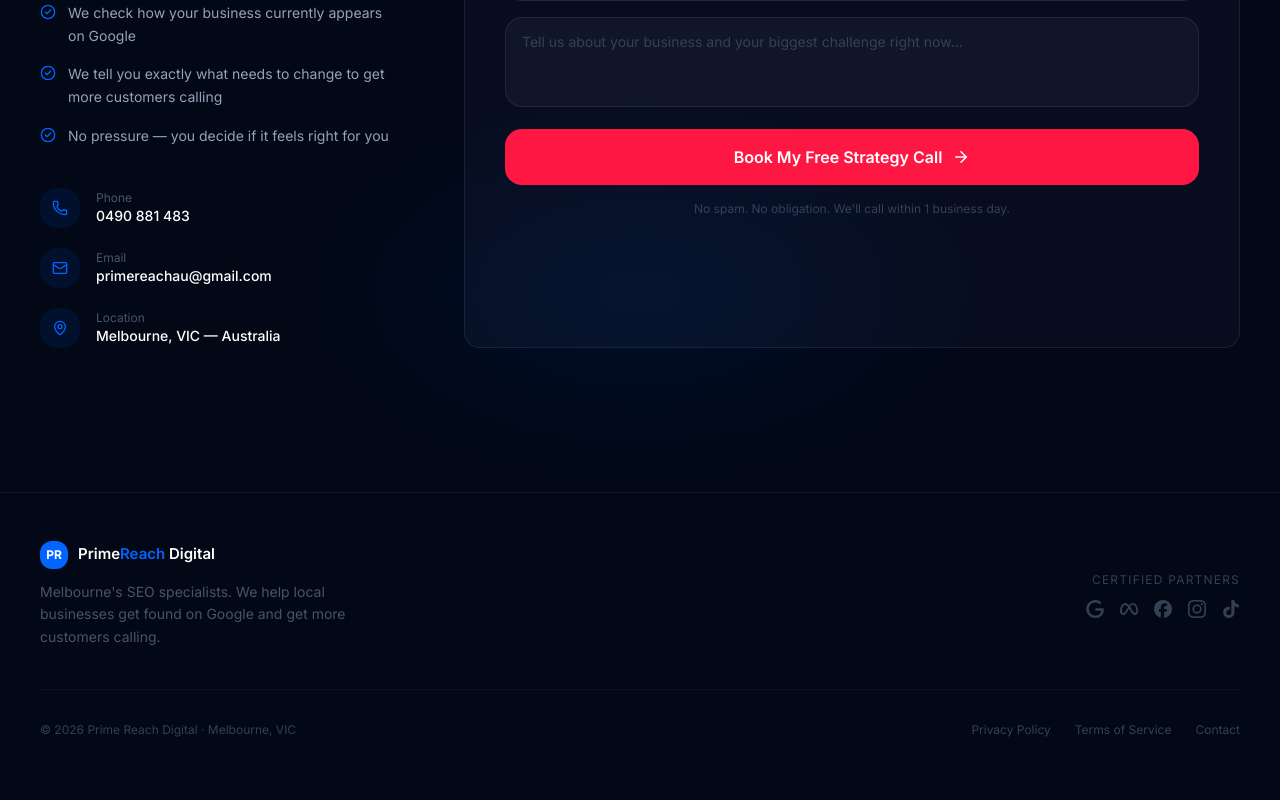
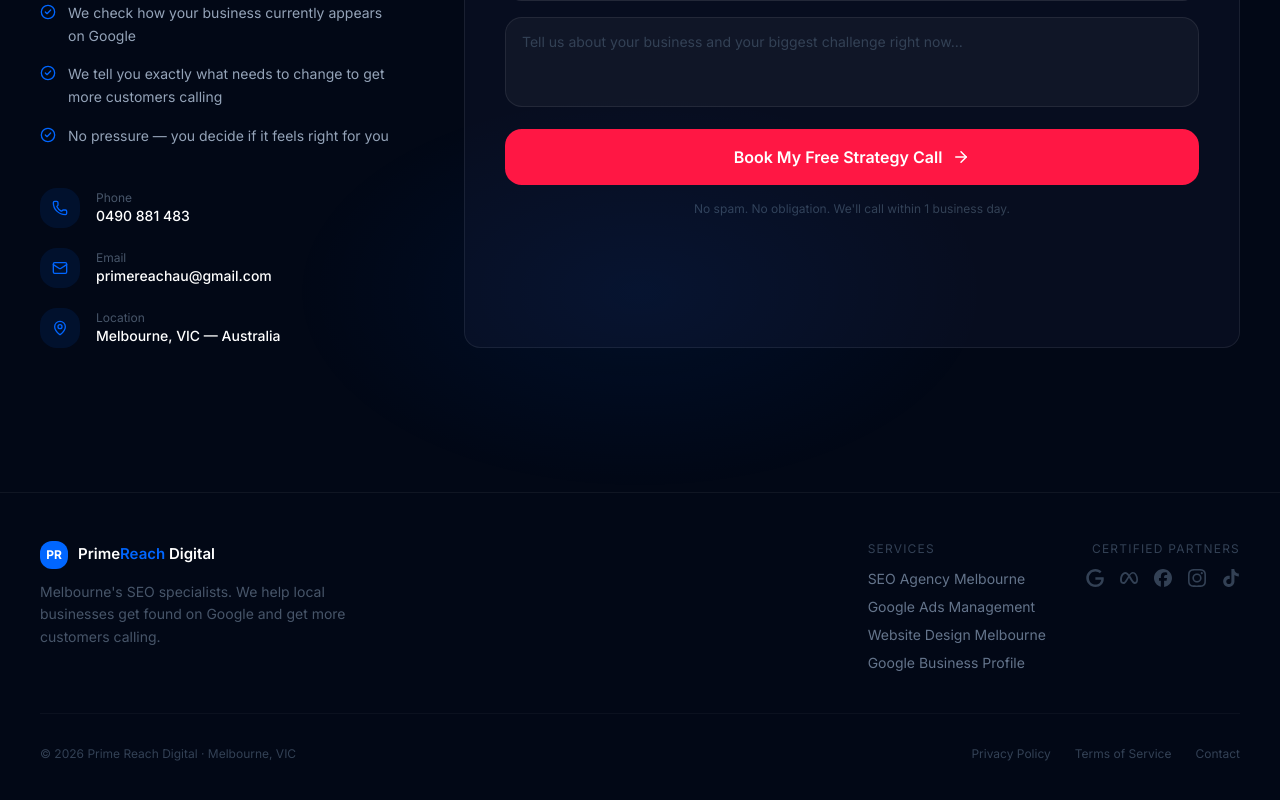
Before and after one commit to primereachau/prime-reach-digital, a Next.js app: page / in a window 1280 px wide. Shown: the part 8432-9232 px from the top of the page. Built offline with nearby package versions, Linux system fonts and the light colour scheme.

Commit message:
Add internal footer links to SEO landing pages

```diff
--- a/src/components/sections/Footer.tsx
+++ b/src/components/sections/Footer.tsx
@@ -12,11 +12,18 @@ const platforms = [
   { Icon: SiTiktok, label: "TikTok" },
 ];
 
+const serviceLinks = [
+  { href: "/seo-agency-melbourne", label: "SEO Agency Melbourne" },
+  { href: "/google-ads-melbourne", label: "Google Ads Management" },
+  { href: "/website-design-melbourne", label: "Website Design Melbourne" },
+  { href: "/google-business-profile-melbourne", label: "Google Business Profile" },
+];
+
 export default function Footer() {
   return (
     <footer className="relative border-t border-white/[0.06] py-12">
       <div className="max-w-7xl mx-auto px-6 lg:px-10">
-        <div className="grid md:grid-cols-[1fr_auto] gap-8 items-center mb-10">
+        <div className="grid md:grid-cols-[1fr_auto_auto] gap-10 mb-10">
           {/* Brand */}
           <div>
             <div className="flex items-center gap-2.5 mb-3">
@@ -30,6 +37,22 @@ export default function Footer() {
             <p className="text-[var(--text-dimmer)] text-sm max-w-xs leading-relaxed">
               Melbourne's SEO specialists. We help local businesses get found on Google and get more customers calling.
             </p>
+          </div>
+
+          {/* Services links */}
+          <div className="flex flex-col gap-3">
+            <span className="text-[var(--text-faint)] text-xs uppercase tracking-widest">Services</span>
+            <div className="flex flex-col gap-2">
+              {serviceLinks.map((s) => (
+                <a
+                  key={s.href}
+                  href={s.href}
+                  className="text-[var(--text-muted)] hover:text-white text-sm transition-colors"
+                >
+                  {s.label}
+                </a>
+              ))}
+            </div>
           </div>
 
           {/* Certified platforms */}
```
